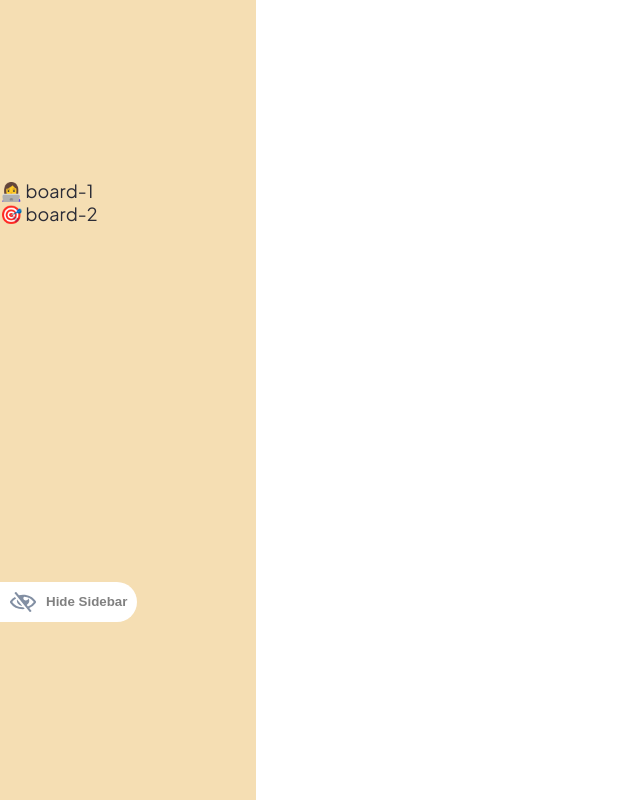
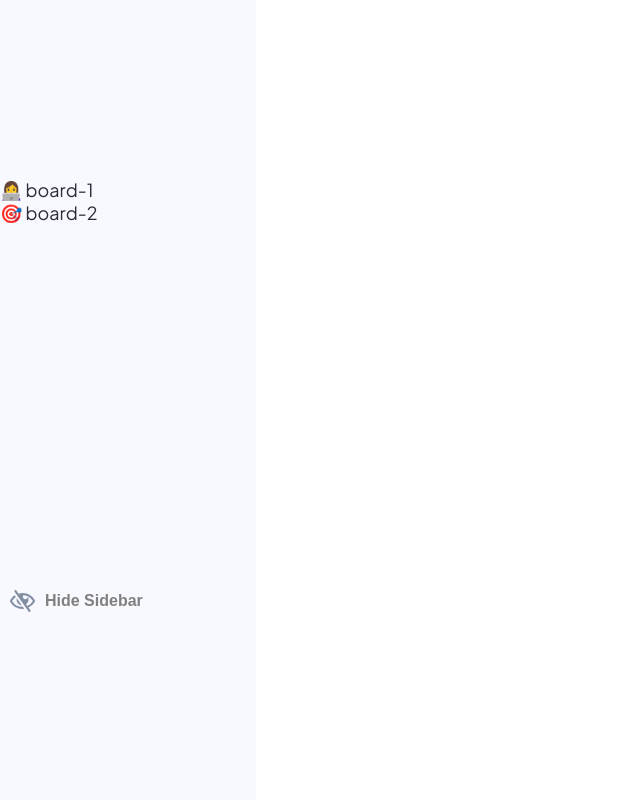
Before and after one commit to Erikang20/Kanban-task-management-web-app, a Next.js app in the folder client/: page /kanban in a window 1280 px wide. Shown: the whole page, without its empty margins (0-640 px from the left). Built offline with nearby package versions, Linux system fonts and the light colour scheme.

Commit message:
fixed color, background, and opacity changes for mouse enter and leave events on the sidebar button

```diff
--- a/client/src/components/Sidebar/index.js
+++ b/client/src/components/Sidebar/index.js
@@ -1,6 +1,6 @@
-import React, { useState } from "react";
+import React from "react";
 import { SidebarButton } from "@components/core";
-import useSidebar from "@General/SidebarButton/useSidebar";
+import useSidebar from "@components/Sidebar/useSidebar";
 
 const Sidebar = () => {
 	const { isHidden, toggleSidebar } = useSidebar();
@@ -12,7 +12,7 @@ const Sidebar = () => {
 				isHidden
 					? {}
 					: {
-							background: "wheat",
+							background: "ghostwhite",
 							width: "20%",
 							height: "100vh",
 							textAlign: "left",
--- a/client/src/components/core/SidebarButton/index.js
+++ b/client/src/components/core/SidebarButton/index.js
@@ -11,11 +11,29 @@ export const SidebarButton = (props) => {
 		props.toggleButton();
 	};
 
+	const handleMouseEnter = (e) => {
+		if (!props.isHidden) {
+			e.target.style.background = "#635fc71a";
+		}
+		e.target.style.opacity = 0.7;
+		e.target.style.color = "#635FC7";
+	};
+
+	const handleMouseLeave = (e) => {
+		if (!props.isHidden) {
+			e.target.style.background = "transparent";
+		}
+		e.target.style.opacity = 1;
+		e.target.style.color = "gray";
+	};
+
 	return (
 		<div className="SidebarButton">
 			<button
 				onClick={handleClick}
 				// className={props.isHidden ? 'button - show' : 'button - hide'}
+				onMouseEnter={handleMouseEnter}
+				onMouseLeave={handleMouseLeave}
 				style={
 					props.isHidden
 						? {
@@ -23,7 +41,7 @@ export const SidebarButton = (props) => {
 								borderRadius: "0 45px 45px 0",
 								padding: "10px 20px",
 								background: "#635FC7",
-								transition: "500ms ease-in",
+								transition: "200ms ease-in",
 								position: "absolute",
 								top: "50%",
 							}
@@ -31,10 +49,11 @@ export const SidebarButton = (props) => {
 								border: "none",
 								borderRadius: "0 45px 45px 0",
 								padding: "10px",
-								background: "white",
+								background: "transparent",
 								fontWeight: "700",
+								fontSize: "16px",
 								color: "gray",
-								transition: "200ms ease-out",
+								transition: "200ms ease-in",
 								display: "flex",
 								justifyContent: "space-around",
 								alignItems: "center",
@@ -42,7 +61,7 @@ export const SidebarButton = (props) => {
 							}
 				}
 			>
-				<Image src={imgSrc} width="26" height="20" alt="icon" />
+				<Image src={imgSrc} width="25" height="22" alt="icon" />
 
 				{props.isHidden ? "" : "Hide Sidebar"}
 			</button>
```
Also changed, not shown: client/src/components/Sidebar/useSidebar.js (renamed from client/src/components/core/SidebarButton/useSidebar.js).
